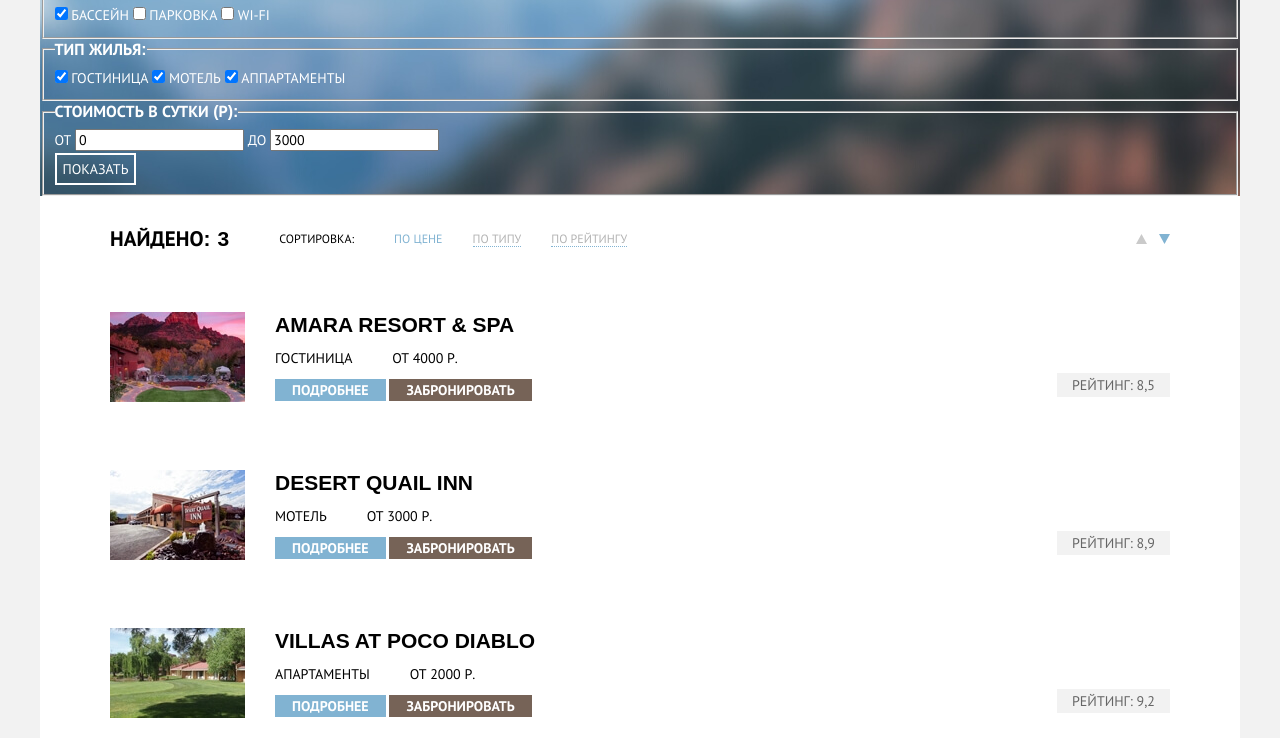
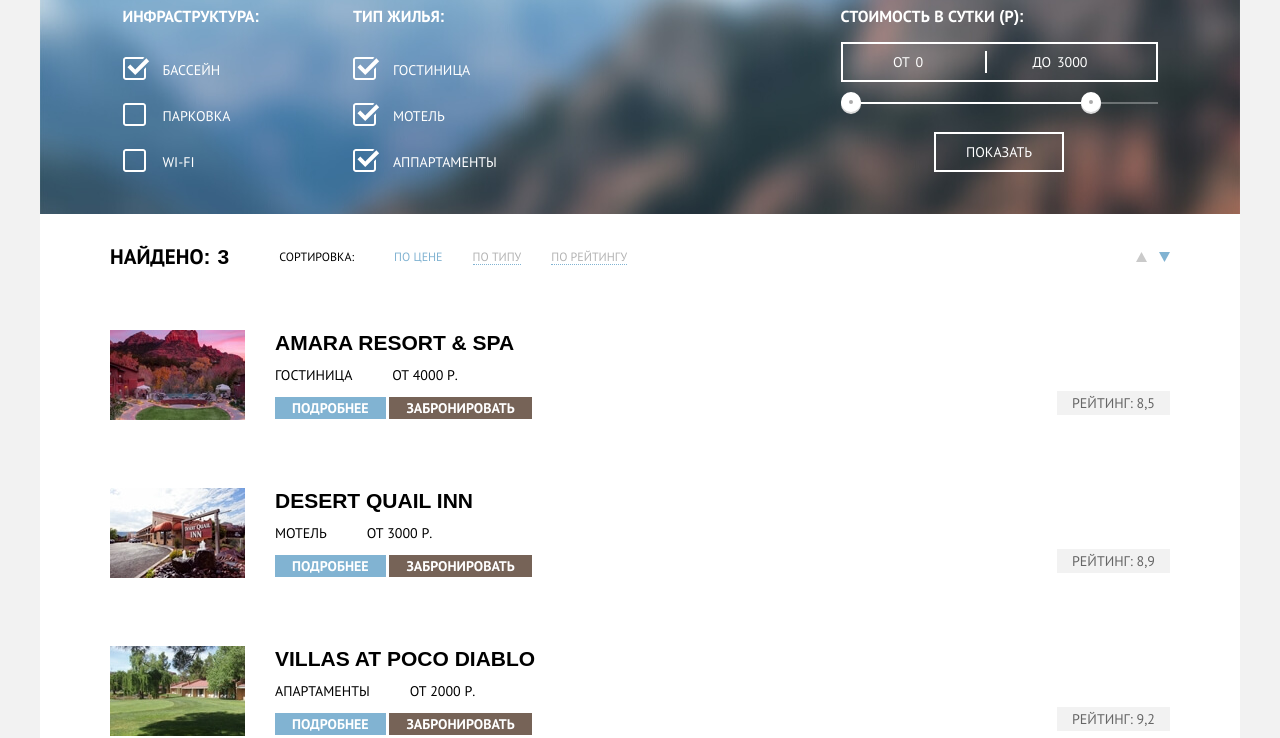
Before and after one commit to kam4atka/402387-sedona-25, a plain HTML site: page hotels.html in a window 1280 px wide. Shown: the part 80-818 px from the top of the page. Drawn offline with Linux system fonts and the light colour scheme.

Commit message:
#4.2 Дополняет разметку микросетки и декоративных элементов

```diff
--- a/css/style.css
+++ b/css/style.css
@@ -56,7 +56,7 @@ img {
   max-width: 100%;
 }
 
-.visually-hidden:not(:focus):not(:active) {
+.visually-hidden {
   position: absolute;
   width: 1px;
   height: 1px;
@@ -116,7 +116,7 @@ img {
   background-color: #000000;
   background-image: url("../img/hero-mask.svg"), url("../img/bg-hero.jpg");
   background-repeat: no-repeat, no-repeat;
-  background-position: 0 100.3%, 0 0;
+  background-position: 0 100.5%, 0 0;
   background-size: 100%, 100%;
 }
 
@@ -142,13 +142,29 @@ img {
   background-color: #81b3d2;
 }
 
+.reason__item_left {
+  background-image: url("../img/bg-item-01.jpg");
+  background-repeat: no-repeat;
+  background-position: 0 0;
+  background-size: 100%;
+}
+
+.reason__item_right {
+  background-image: url("../img/bg-item-02.jpg");
+  background-repeat: no-repeat;
+  background-position: 0 0;
+  background-size: 100%;
+}
+
 .reason__item-title {
   font-size: 21px;
   font-weight: 700;
   color: #000000;
 }
 
-.reason__item_long .reason__item-title {
+.reason__item_long .reason__item-title,
+.reason__item_long .reason__item-count,
+.reason__item_long .reason__item-desc {
   color: #ffffff;
 }
 
@@ -156,12 +172,34 @@ img {
   color: #000000;
 }
 
-.reason__item_long .reason__item-desc {
-  color: #ffffff;
+.reason__subitem {
+  list-style: none;
 }
 
-.reason__subitem {
-  list-style: none;
+.reason__subitem_house::before,
+.reason__subitem_food::before,
+.reason__subitem_present::before {
+  content: "";
+  position: absolute;
+  top: 60px;
+  left: 50%;
+  width: 75px;
+  height: 75px;
+  background-position: 0 0;
+  background-repeat: no-repeat;
+  transform: translateX(-50%);
+}
+
+.reason__subitem_house::before {
+  background-image: url('../img/icon-house.svg');
+}
+
+.reason__subitem_food::before {
+  background-image: url('../img/icon-burger.svg');
+}
+
+.reason__subitem_present::before {
+  background-image: url('../img/icon-present.svg');
 }
 
 .reason__subitem-title {
@@ -307,6 +345,10 @@ img {
   background-size: 100%;
 }
 
+.filter__block {
+  border: none;
+}
+
 .filter__block-title {
   font-size: 16px;
   font-weight: 700;
@@ -315,8 +357,18 @@ img {
 }
 
 .filter__block-label,
-.range-price-label {
+.range__price-label {
   color: #ffffff;
+}
+
+.range__price {
+  border: solid 2px #ffffff;
+}
+
+.range__price-input {
+  color: #ffffff;
+  background-color: transparent;
+  border: none;
 }
 
 .filter__button {
@@ -327,6 +379,12 @@ img {
   color: #ffffff;
   background-color: transparent;
   border: 2px solid #ffffff;
+}
+
+.filter__button:hover,
+.filter__button:focus {
+  color: #000000;
+  background-color: #ffffff;
 }
 
 .information__title,
@@ -520,22 +578,8 @@ img {
   width: 100%;
 }
 
-.reason__item_left {
-  background-image: url("../img/bg-item-01.jpg");
-  background-repeat: no-repeat;
-  background-position: 0 0;
-  background-size: 100%;
-}
-
 .reason__item_left .reason__item-inner {
   margin-right: auto;
-}
-
-.reason__item_right {
-  background-image: url("../img/bg-item-02.jpg");
-  background-repeat: no-repeat;
-  background-position: 0 0;
-  background-size: 100%;
 }
 
 .reason__item_right .reason__item-inner {
@@ -543,7 +587,8 @@ img {
 }
 
 .reason__item-inner {
-  padding: 50px 50px 70px 50px;
+  padding: 45px 60px 65px 60px;
+  text-align: center;
 }
 
 .reasons__title,
@@ -554,6 +599,28 @@ img {
 .reason__subitem-desc {
   margin: 0;
   padding: 0;
+}
+
+.reason__item-title {
+  margin-bottom: 30px;
+}
+
+.reason__item-count {
+  display: block;
+  margin-bottom: 30px;
+}
+
+.reason__item-count::before,
+.reason__item-count::after {
+  content: "-";
+}
+
+.reason__item-count::before {
+  margin-right: 6px;
+}
+
+.reason__item-count::after {
+  margin-left: 6px;
 }
 
 .reasons__title,
@@ -579,7 +646,13 @@ img {
 }
 
 .reason__subitem {
+  position: relative;
   padding: 160px 60px 80px 60px;
+  text-align: center;
+}
+
+.reason__subitem-title {
+  margin-bottom: 30px;
 }
 
 .search {
@@ -614,6 +687,128 @@ img {
 
 .search__button {
   padding: 30px 138px;
+}
+
+.filter__form {
+  display: flex;
+  flex-direction: row;
+  padding: 30px 70px;
+}
+
+.filter__block {
+  display: flex;
+  flex-direction: column;
+}
+
+.filter__block:not(:first-of-type) {
+  margin-left: 70px;
+}
+
+.filter__block:last-of-type {
+  margin-left: auto;
+}
+
+.filter__block-title {
+  margin-bottom: 25px;
+}
+
+.filter__block_price .filter__block-title {
+  margin-bottom: 10px;
+}
+
+.filter__block-label:not(:last-of-type) {
+  margin-bottom: 20px;
+}
+
+.filter__block-label {
+  position: relative;
+  padding-left: 40px;
+}
+
+.filter__block input[type="checkbox"] + .filter__block-label::before {
+  position:absolute;
+  top: 0;
+  left: 0;
+  width: 23px;
+  height: 23px;
+  content: "";
+  background-image: url("../img/checkbox-off.svg");
+  background-repeat: no-repeat;
+}
+
+.filter__block input[type="checkbox"]:checked + .filter__block-label::before {
+  width: 27px;
+  background-image: url("../img/checkbox-on.svg");
+}
+
+.range__price {
+  display: flex;
+  flex-direction: row;
+  justify-content: space-around;
+  align-items: center;
+  margin-bottom: 20px;
+  padding: 5px 40px;
+}
+
+.range__price-separate {
+  display: block;
+  width: 2px;
+  height: 22px;
+  background-color: #ffffff;
+}
+
+.range__price-input {
+  width: 50px;
+}
+
+.range__price-label:last-of-type {
+  margin-left: 25px;
+}
+
+.range__line {
+  position: relative;
+  width: 317px;
+  height: 2px;
+  margin-bottom: 25px;
+  background-color: rgba(255, 255, 255, 0.3);
+}
+
+.range__line::before {
+  content: "";
+  position: absolute;
+  top: 0;
+  width: 248px;
+  height: 2px;
+  background-color: rgba(255, 255, 255, 1);
+}
+
+.range__roller {
+  position: absolute;
+  top: -10px;
+  width: 20px;
+  height: 20px;
+  border-radius: 50%;
+  background-color: #ababab;
+  border: 8px solid #ffffff;
+  box-shadow: 0 2px 0 0 #dadada;
+  cursor: pointer;
+}
+
+.range__roller-min {
+  left: -5px;
+}
+
+.range__roller-max {
+  left: 240px;
+}
+
+.range__roller:active {
+  transform: scale(1.1);
+}
+
+.filter__button {
+  margin: auto;
+  padding: 5px 30px;
 }
 
 .results {
--- a/hotels.html
+++ b/hotels.html
@@ -36,48 +36,37 @@
           <form class="filter__form" action="https://echo.htmlacademy.ru" method="post">
             <fieldset class="filter__block">
               <legend class="filter__block-title">Инфраструктура:</legend>
-              <label class="filter__block-label">
-                <input class="filter__block-input" type="checkbox" name="additing-poll" id="additing-poll" checked>
-                Бассейн
-              </label>
-              <label class="filter__block-label">
-                <input type="checkbox" name="additing-parking" id="additing-parking">
-                Парковка
-              </label>
-              <label class="filter__block-label">
-                <input type="checkbox" name="additing-wifi" id="additing-wifi">
-                wi-fi
-              </label>
+              <input class="visually-hidden" type="checkbox" name="additing-poll" id="additing-poll" checked>
+              <label class="filter__block-label" for="additing-poll">Бассейн</label>
+              <input class="visually-hidden" type="checkbox" name="additing-parking" id="additing-parking">
+              <label class="filter__block-label" for="additing-parking">Парковка</label>
+              <input class="visually-hidden" type="checkbox" name="additing-wifi" id="additing-wifi">
+              <label class="filter__block-label" for="additing-wifi">wi-fi</label>
             </fieldset>
             <fieldset class="filter__block">
               <legend class="filter__block-title">Тип жилья:</legend>
-              <label class="filter__block-label">
-                <input type="checkbox" name="type-hotel" id="type-hotel" checked>
-                Гостиница
-              </label>
-              <label class="filter__block-label">
-                <input type="checkbox" name="type-motel" id="type-motel" checked>
-                Мотель
-              </label>
-              <label class="filter__block-label">
-                <input type="checkbox" name="type-apartment" id="type-apartment" checked>
-                Аппартаменты
-              </label>
+              <input class="visually-hidden" type="checkbox" name="type-hotel" id="type-hotel" checked>
+              <label class="filter__block-label" for="type-hotel">Гостиница</label>
+              <input class="visually-hidden" type="checkbox" name="type-motel" id="type-motel" checked>
+              <label class="filter__block-label" for="type-motel">Мотель</label>
+              <input class="visually-hidden" type="checkbox" name="type-apartment" id="type-apartment" checked>
+              <label class="filter__block-label" for="type-apartment">Аппартаменты</label>
             </fieldset>
-            <fieldset class="filter__block">
+            <fieldset class="filter__block filter__block_price">
               <legend class="filter__block-title">Стоимость в сутки (Р):</legend>
               <div class="range">
-                <div class="range-price">
-                  <label class="range-price-label">от
-                    <input class="range-price-input" type="text" name="range-min" id="price-min" value="0">
+                <div class="range__price">
+                  <label class="range__price-label">от
+                    <input class="range__price-input" type="text" name="range-min" id="price-min" value="0">
                   </label>
-                  <label class="range-price-label">до
-                    <input class="range-price-input" type="text" name="range-min" id="price-max" value="3000">
+                  <span class="range__price-separate"></span>
+                  <label class="range__price-label">до
+                    <input class="range__price-input" type="text" name="range-min" id="price-max" value="3000">
                   </label>
-                  <div class="range-line">
-                    <span class="range-roller roller-min"></span>
-                    <span class="range-roller roller-max"></span>
-                  </div>
+                </div>
+                <div class="range__line">
+                  <span class="range__roller range__roller_min"></span>
+                  <span class="range__roller range__roller-max"></span>
                 </div>
               </div>
               <button class="filter__button">Показать</button>
```
Also changed, not shown: index.html (+13 -8 lines).
